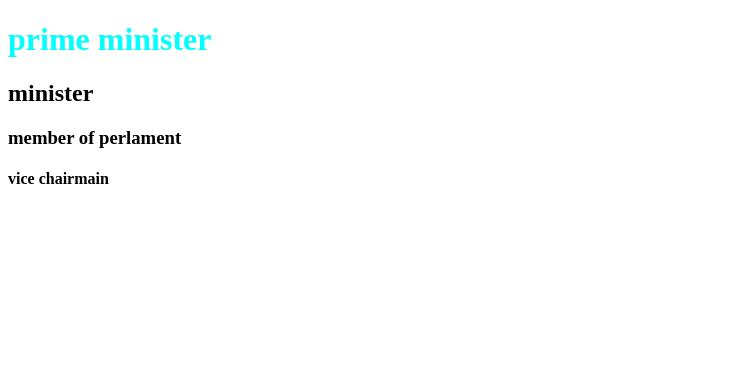
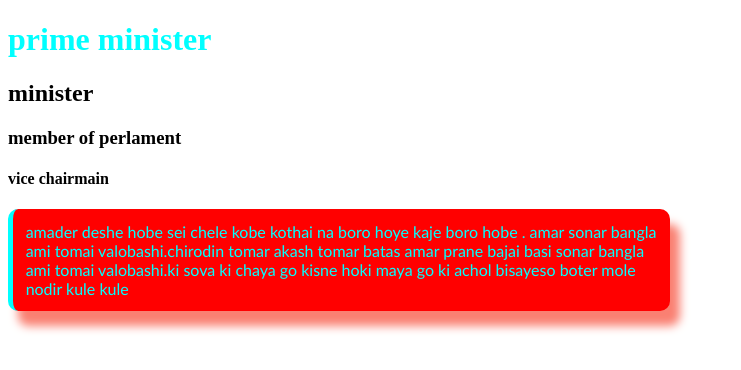
Before and after one commit to rakibgithub21/git-hub, a plain HTML site: page index.html in a window 1280 px wide. Shown: the whole page, without its empty margins (0-741 px from the left). Drawn offline with Linux system fonts and the light colour scheme.

Commit message:
second commit

```diff
--- a/index.html
+++ b/index.html
@@ -11,5 +11,6 @@
     <h2>minister</h2>
     <h3>member of perlament</h3>
     <h4>vice chairmain</h4>
+    <p>amader deshe hobe sei chele kobe kothai na boro hoye kaje boro hobe . amar sonar bangla ami tomai valobashi.chirodin tomar akash tomar batas amar prane bajai basi sonar bangla ami tomai valobashi.ki sova ki chaya go kisne hoki maya go ki achol bisayeso boter mole nodir kule kule </p>
 </body>
 </html>
--- a/style.css
+++ b/style.css
@@ -1,3 +1,14 @@
 h1{
     color: aqua;
 }
+p{
+    background-color: red;
+    font-family: 'Trebuchet MS', 'Lucida Sans Unicode', 'Lucida Grande', 'Lucida Sans', Arial, sans-serif;
+    color: aqua;
+    width: 50%;
+    height: 50%;
+    padding: 1%;
+    box-shadow: 10px 15px 10px salmon;
+    border-left: 5px solid aqua;
+    border-radius: 10px;
+}
```
